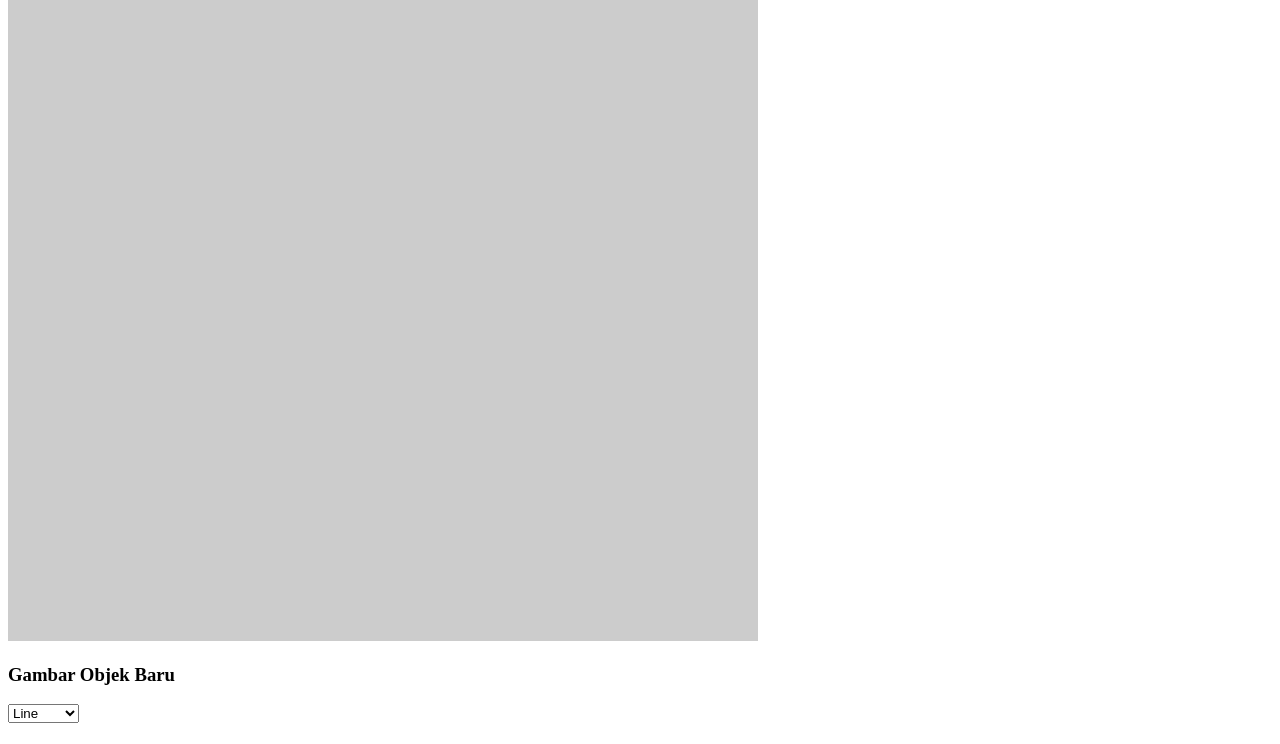
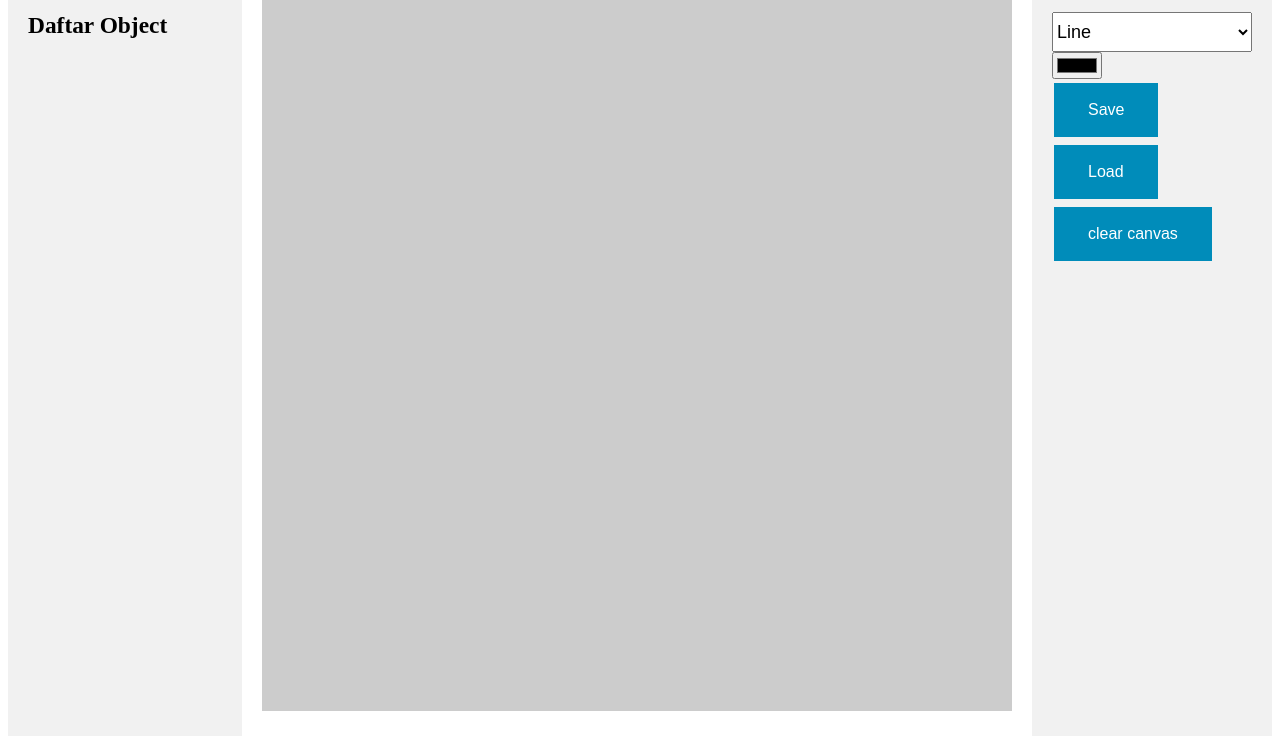
Before and after one commit to alfatihs/Tubes1Grafkom_K03G02, a plain HTML site: page src/index.html in a window 1280 px wide. Shown: the part 117-861 px from the top of the page. Drawn offline with Linux system fonts and the light colour scheme.

Commit message:
edit tampilan web

```diff
--- a/src/index.html
+++ b/src/index.html
@@ -1,13 +1,15 @@
 <!DOCTYPE html>
-<html lang = "en">
+<html lang="en">
+
 <head>
-        <meta charset = "UTF-8"/>
+    <meta charset="UTF-8" />
     <meta http-equiv="X-UA-Compatible" content="IE=edge">
-        <meta name ="viewport" content="width=device-width, initial-scale=1.0">
+    <meta name="viewport" content="width=device-width, initial-scale=1.0">
     <title>Grafika Komputer-WebGL</title>
-        <script type ="text/javascript" src="utility.js"></script>
-        <script type ="text/javascript" src="Point.js"></script>
-        <script type = "text/javascript" src="Model.js"></script>
+    <link rel="stylesheet" href="stylesheet.css">
+    <script type="text/javascript" src="utility.js"></script>
+    <script type="text/javascript" src="Point.js"></script>
+    <script type="text/javascript" src="Model.js"></script>
     <script type="text/javascript" src="script.js"></script>
 </head>
 
@@ -39,24 +41,42 @@
             gl_FragColor = fColor;
         }
         </script>
+
     </html>
-        <div class = "sidebar" id="leftbar"></div>
+    <div class="flex-container">
+        <div class="sidebar">
+            <h1>2D CAD</h1>
+            <h3>Daftar Object</h2>
+        </div>
         <div>
-            <canvas id="gl-canvas"  width="750," height="750">
+            <canvas id="gl-canvas" width="750" height="800 ">
                 Oops ... your browser doesn't support the HTML5 canvas element
             </canvas>
         </div>
 
 
-        <div class="sidebar" id="rightbar">
+        <div class="sidebar">
             <h3>Gambar Objek Baru</h3>
-            <div class="horizontalbox">
+            <div>
                 <select name="draw" id="draw">
                     <option value="Line">Line</option>
                     <option value="Square">Square</option>
                     <option value="Polygon">Polygon</option>
                 </select>
             </div>
+            <div>
+                <input type="color">
+            </div>
+            <div>
+                <button  class="button">Save</button>
+                <button  class="button">Load</button>
+            </div>
+
+            <div>
+                <button class="button">clear canvas</button>
+            </div>
+        </div>
     </div>
 </body>
+
 </html>
--- a/src/script.js
+++ b/src/script.js
@@ -39,8 +39,8 @@ window.onload = function init() {
     // event listener mouse klik
     canvas.addEventListener("click", function (event) {
         if (firstClick){
-            var point = vec2(2 * event.clientX / canvas.width - 1,
-                2 * (canvas.height - event.clientY) / canvas.height - 1);
+            var point = vec2(2 * (event.clientX-this.offsetLeft) / canvas.width - 1,
+                2 * (canvas.height - (event.clientY-this.offsetTop)) / canvas.height - 1);
             arrayObject[arrayObject.length - 1].addVertex(point);
             firstClick = false;
         }
@@ -49,8 +49,8 @@ window.onload = function init() {
     });
 
     canvas.addEventListener("mousemove", function (event) {
-        var point = vec2(2 * event.clientX / canvas.width - 1,
-            2 * (canvas.height - event.clientY) / canvas.height - 1);
+        var point = vec2(2 * (event.clientX - this.offsetLeft) / canvas.width - 1,
+            2 * (canvas.height - (event.clientY - this.offsetTop)) / canvas.height - 1);
         if (afterClick){
             arrayObject[arrayObject.length - 1].addVertex(point);
             afterClick =false;
--- /dev/null
+++ b/src/stylesheet.css
@@ -0,0 +1,45 @@
+.flex-container {
+  display: flex;
+
+}
+
+.flex-container > div {
+  padding: 20px;
+  font-size: 20px;
+}
+
+.sidebar {
+    background-color: #f1f1f1;
+    width:100%;
+}
+
+
+.button {
+  background-color: #4CAF50; /* Green */
+  border: none;
+  color: white;
+  padding: 16px 32px;
+  text-align: center;
+  text-decoration: none;
+  display: inline-block;
+  font-size: 16px;
+  margin: 4px 2px;
+  transition-duration: 0.4s;
+  cursor: pointer;
+  background-color: #008CBA;
+  color: white;
+  border: 2px solid #008CBA;
+}
+
+
+.button:hover {
+background-color: white;
+  color: black;
+
+}
+
+select{
+    width: 200px;
+    font-size: large;
+    height: 40px;
+}
```
Lines whose indentation alone changed are shown as unchanged.
